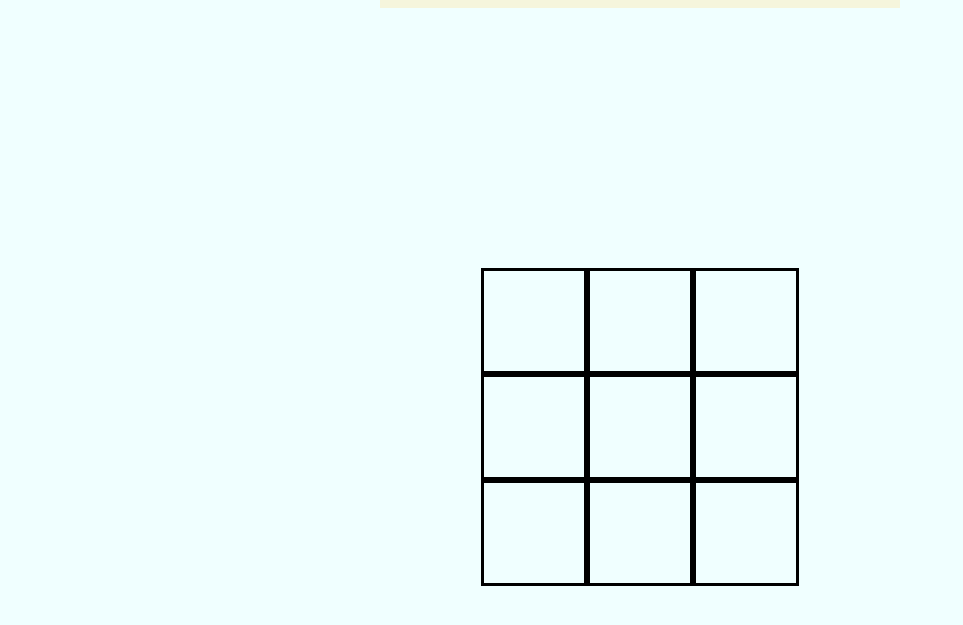
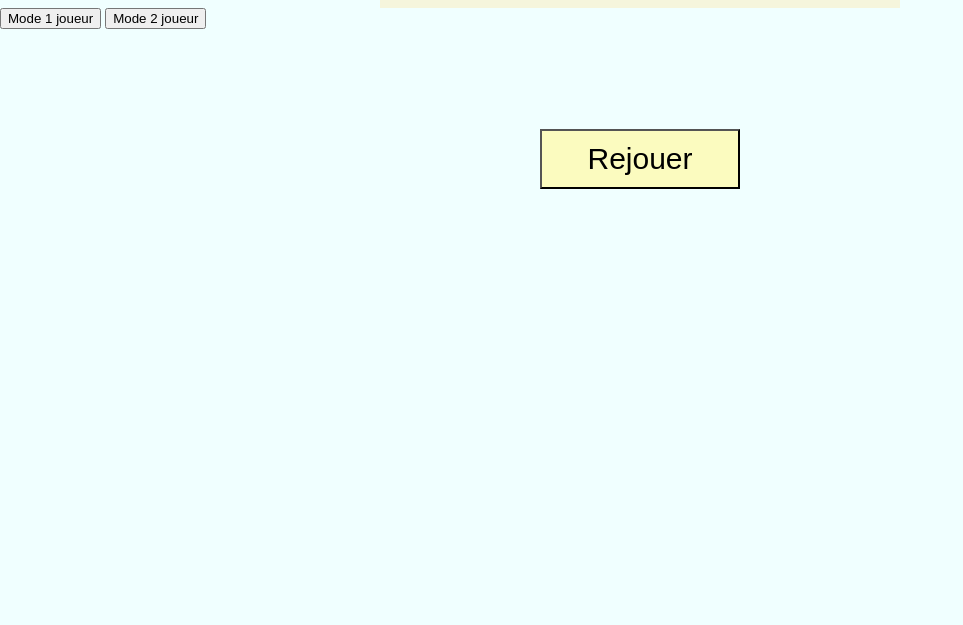
Before and after one commit to RomainR13/Projet-Javascript-MorpionVsComputer, a plain HTML site: page index.html in a window 1280 px wide. Shown: the part 133-758 px from the top of the page, without its empty margins (0-963 px from the left). Drawn offline with Linux system fonts and the light colour scheme.

Commit message:
add CPUmode

```diff
--- a/index.html
+++ b/index.html
@@ -10,6 +10,11 @@
 
 <body>
     <h1>Le jeu du Morpion</h1>
+    <div id="menu">
+        <button onclick="initialisating(true)">Mode 1 joueur</button>
+        <button onclick="initialisating(false)">Mode 2 joueur</button>
+
+    </div>
     <div>
         <div id="error"></div>
         <div id="rejouer">
--- a/main.js
+++ b/main.js
@@ -7,8 +7,10 @@ let map = [
 isplayable = true
 let joueurs, joueur;
 let gameOver = false
+let cpuMode = false
 
-function Initialisating() {
+function initialisating(isCpuMode) {
+    cpuMode = isCpuMode
     // On cache le bouton "Rejouer"
     document.querySelector("#rejouer").style.visibility = "hidden";
     // On définit les joueurs
@@ -52,7 +54,7 @@ function play(row, col) {
             document.querySelector('#error').innerHTML = 'clique ailleurs !'
             return
         }
-        if ( joueur == joueurs[1]) {
+        if ( joueur == joueurs[1] && cpuMode) {
             cpu()
         }
     }
@@ -128,5 +130,3 @@ function displayMap() {
         });
     });
 }
-
-Initialisating();
```
